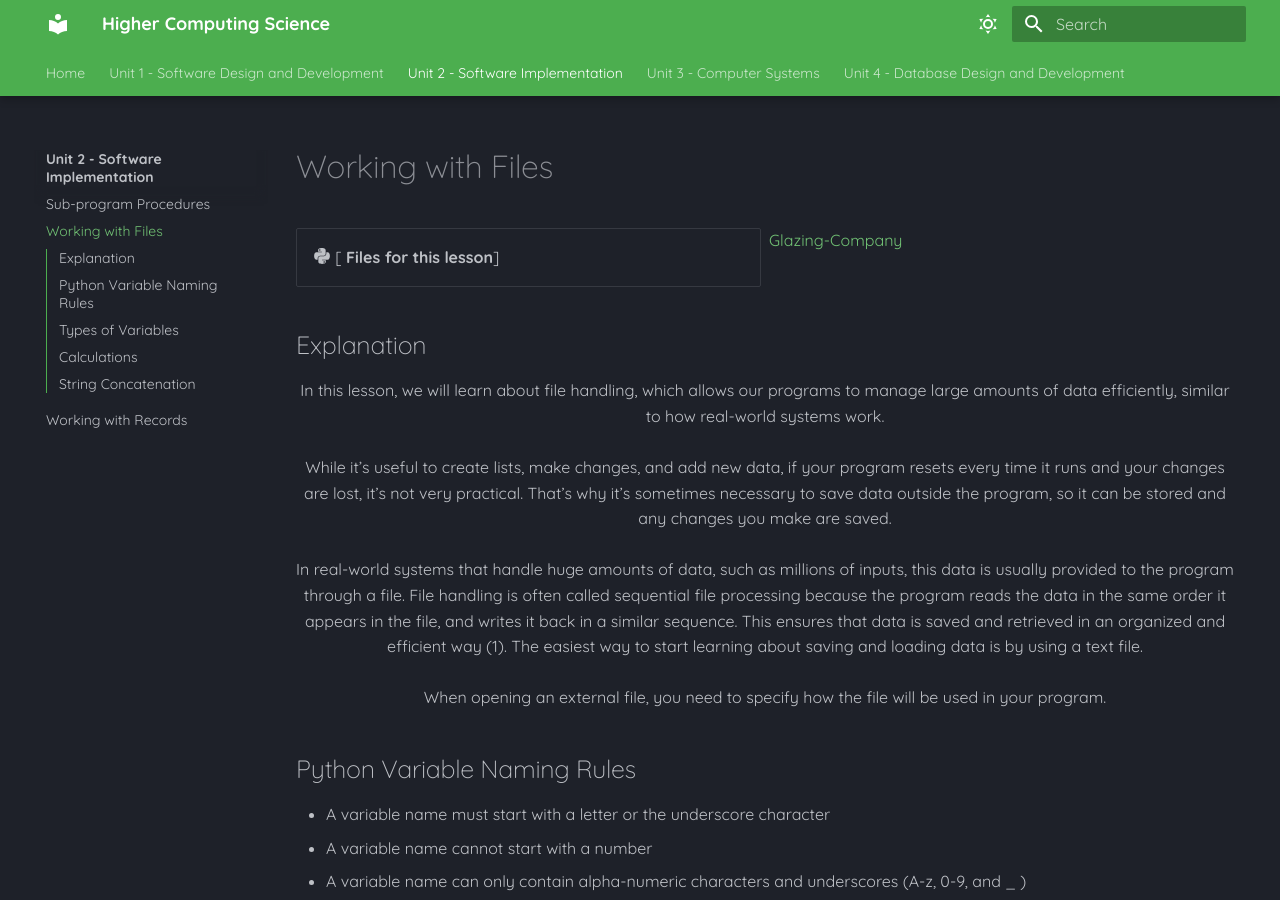
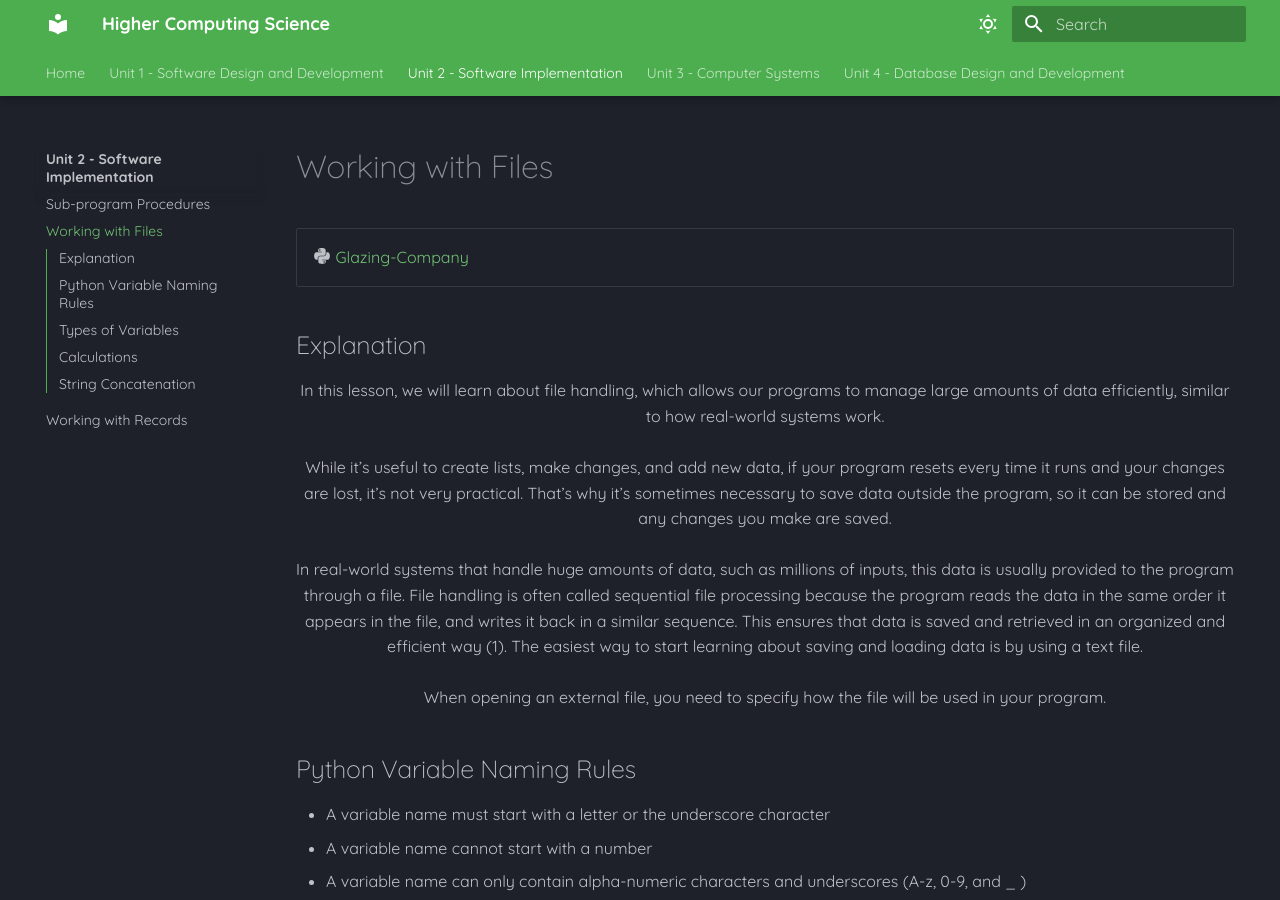
Before and after one commit to Mr-Wood-CS/Higher-Computing-Science-MD-Files, an MkDocs documentation site: the page built from docs/SI/02-Working-with-Files.md, in a window 1280 px wide and 900 px high. Built offline with MkDocs 1.6.1 and Material for MkDocs 9.7.7, drawn with Linux system fonts in a browser that asks for light colours.

Commit message:
Update 02-Working-with-Files.md

```diff
--- a/docs/SI/02-Working-with-Files.md
+++ b/docs/SI/02-Working-with-Files.md
@@ -2,9 +2,7 @@
 
 <div class="grid cards" markdown>
 
-- :fontawesome-brands-python: [ __Files for this lesson__]
-
-[Glazing-Company](../Static/5.2-Glazing-Company.py){:download="Glazing-Company.py"}
+- :fontawesome-brands-python: [Glazing-Company](../Static/5.2-Glazing-Company.py){:download="Glazing-Company.py"}
 
 </div>
 
```
